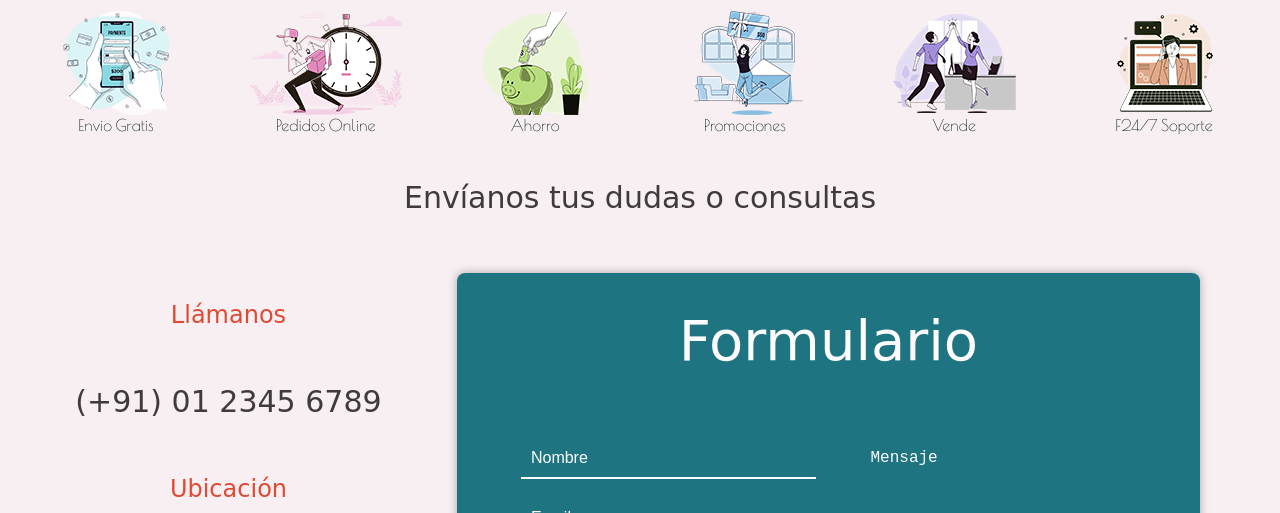
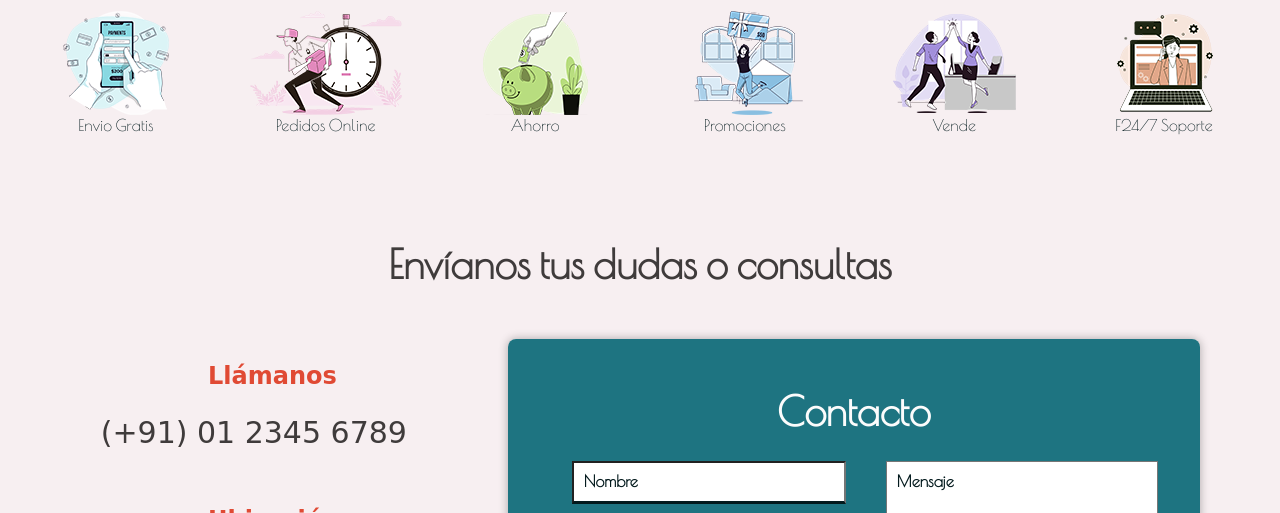
Before and after one commit to InesRM/WebCamisetas, a plain HTML site: page contact.html in a window 1280 px wide. Shown: the part 287-800 px from the top of the page. Drawn offline with nearby package versions, Linux system fonts and the light colour scheme; a web font is replaced by a local one.

Commit message:
arreglosEnd

```diff
--- a/contact.html
+++ b/contact.html
@@ -107,17 +107,17 @@
 		</div>
 	</section>
 	<!--====== CONTACTO EMPIEZA ======-->
-	<h2>Envíanos tus dudas o consultas</h2>
+	<h1>Envíanos tus dudas o consultas</h1>
 	<section>
 		<div class="div_principal">
 			<div class="info">
 				<div class="div_info">
 					<div class="telefono">
-						<h2 class="text_title">Llámanos</h2>
+						<span class="text_title">Llámanos</span>
 						<h2>(+91) 01 2345 6789</h2>
 					</div>
 					<div class="ubicacion">
-						<h2 class="text_title">Ubicación</h2>
+						<span class="text_title">Ubicación</span>
 						<h2>121 Rue del percebe, Nueva York,</h2>
 						<h2>NY 92103-9000</h2>
 					</div>
@@ -125,7 +125,7 @@
 			</div>
 			<div id="formulario_es" class="info">
 				<form action="" id="formulario">
-					<h2 class="title_form">Formulario</h2>
+					<h4 class="title_form">Contacto</h4>
 					<div class="div_input">
 						<div class="input_fields">
 							<input id="nombre" type="text" class="input" placeholder="Nombre" name="nombre">
--- a/scss/_cart.scss
+++ b/scss/_cart.scss
@@ -54,7 +54,7 @@
         padding-top: 15px;
     }
     table tbody td{
-        font-size: 13px;
+        font-size: 18px;
     }
 }
 
--- a/scss/_concurso.scss
+++ b/scss/_concurso.scss
@@ -5,8 +5,6 @@
     border: 20px solid $border-color_4;
     border-radius: 28px;
     align-items: center;
-    color: $color_2;
-    // font-family: $font-family_1;
 
     .concurso-right {
         padding: 15px;
--- a/scss/_contact.scss
+++ b/scss/_contact.scss
@@ -8,18 +8,25 @@
 		&>#formulario {
 			position: relative;
 		}
+
 		.div_info {
-			margin: 5px;
+			margin: 25px;
 
-			.text_title{
-				color:$color_6;
-				text-align: center;
+			.text_title {
+				color: $color_6;
 				font-size: 1.5rem;
-
+				font-family: $font-family_2;
+				font-weight: bold;
+				margin-left: 40%;
+				margin-right: 40%;
 			}
 
+
+
 		}
+
 	}
+
 
 	#informacion {
 		width: 60%;
@@ -37,15 +44,14 @@
 	.input,
 	textarea {
 		margin: 10px 0;
-		background: transparent;
-		border: 0px;
-		border-bottom: 2px solid $color_3;
+		border-bottom: 3px solid $color_2;
 		padding: 10px;
-		color: $color_3;
 		width: 100%;
 
 		&::placeholder {
-			color: $color_3;
+			color: $color_2;
+			font-family: $font-family_1;
+			font-weight: bold;
 		}
 	}
 }
@@ -64,19 +70,20 @@
 		display: flex;
 		flex-direction: column;
 		padding: 0 4rem;
+		margin: 0 auto;
 
-		// margin: 0 auto;
-		// text-align: center;
 		.title_form {
 			color: $color_3;
 			text-align: center;
-			font-size: 3.5rem;
+			font-size: 2.5rem;
+			font-family: $font-family_1;
+			margin-bottom: 20px;
+			font-weight: bold;
 		}
 
 		.div_input {
 			display: flex;
 
-			// justify-content: space-between;
 			.input_fields {
 				margin-right: 4rem;
 				width: 48%;
@@ -104,7 +111,8 @@
 		}
 
 	}
-	.btn_submit{
+
+	.btn_submit {
 		background: $background-color_13;
 		text-align: center;
 		padding: 10px;
@@ -116,13 +124,15 @@
 		text-transform: uppercase;
 		font-weight: bold;
 		margin-top: 1rem;
-			&:hover{
-			    background: #186177;
-				color:$color_3;
-			}
+
+		&:hover {
+			background: #186177;
+			color: $color_3;
+		}
 	}
 
 }
+
 
 
 // Media querie
--- a/scss/_general.scss
+++ b/scss/_general.scss
@@ -370,7 +370,7 @@ footer a:hover{
     rgba(199, 229, 237, 0.925));
     color: $color_3;
     font-weight: bold;
-    font-size: 1.5rem;
+    font-size: 1rem;
     font-family: $font-family_1;
 
 	&:hover {
```
Also changed, not shown: cart.html (+2 -2 lines), condiciones.html (+1 -1 lines), scss/main.css, 1 other file.
